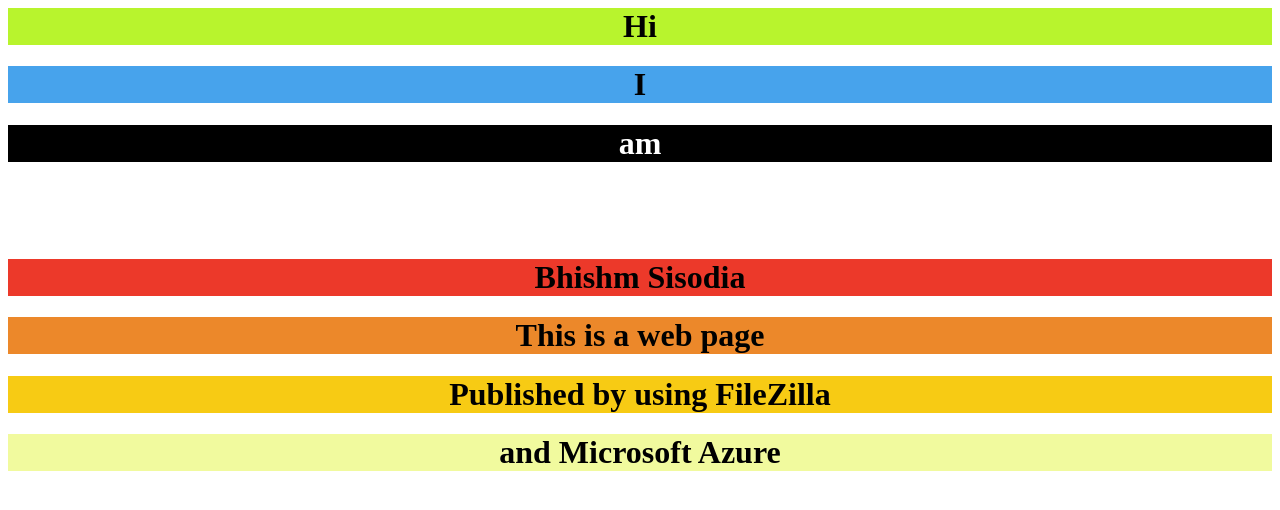
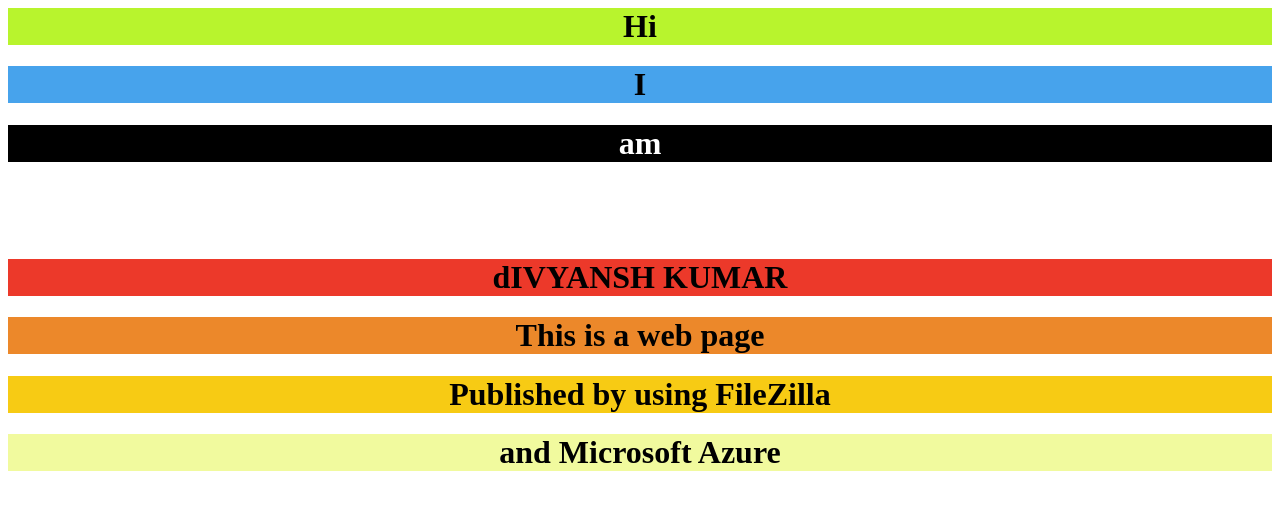
Before and after one commit to sisodiabhishm/bhishm, a plain HTML site: page index.html in a window 1280 px wide. Drawn offline with Linux system fonts and the light colour scheme.

Commit message:
Update index.html
UPDATED

```diff
--- a/index.html
+++ b/index.html
@@ -4,7 +4,7 @@
 <div style="background-color:#47A3EC"><h1>I</h1></div>
 <div style="background-color:black"><font color=white><h1>am</h1></font></div>
 <br><br><br>
-<div style="background-color:#EC392A"><h1>Bhishm Sisodia</h1></div>
+<div style="background-color:#EC392A"><h1>dIVYANSH KUMAR</h1></div>
 <div style="background-color:#EC882A"><h1>This is a web page</h1></div>
 <div style="background-color:#F7CB14"><h1>Published by using FileZilla</h1></div>
 <div style="background-color:#F1FA9E"><h1>and Microsoft Azure</h1></div>
```
